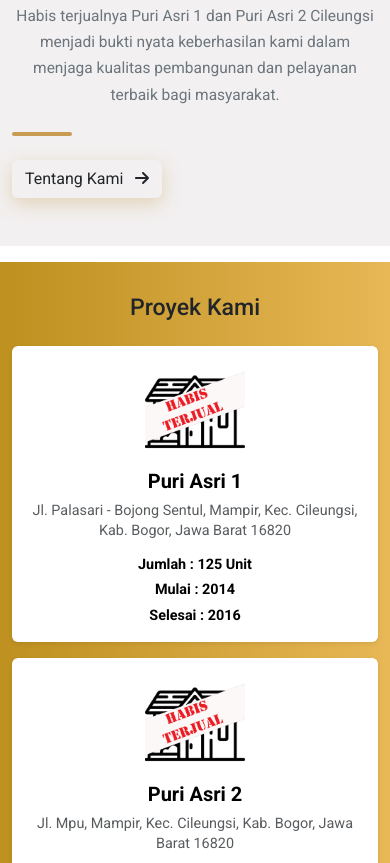
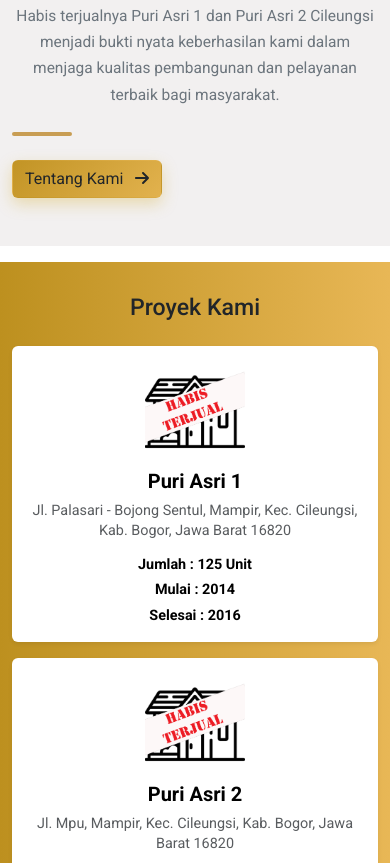
Before and after one commit to danufirmansyah/puriasri3, a plain HTML site: page index.html in a window 390 px wide. Shown: the part 1379-2242 px from the top of the page. Drawn offline with nearby package versions, Linux system fonts and the light colour scheme.

Commit message:
Add new images and update image references; enhance button styles and responsiveness in CSS

```diff
--- a/index.html
+++ b/index.html
@@ -432,8 +432,8 @@
           <!-- ITEM 3 -->
           <div class="marquee-item">
             <div class="card bg-awward shadow-img award-card">
-              <button class="btn btn-transparent" onclick="modalImageHouse('3.jpeg')">
-                <img src="assets/3.jpeg" class="card-img-top" alt="Penghargaan 3">
+              <button class="btn btn-transparent" onclick="modalImageHouse('3.jpg')">
+                <img src="assets/3.jpg" class="card-img-top" alt="Penghargaan 3">
               </button>
               <div class="card-body text-center">
                 <p class="card-title fw-bold text-white">Pembiayaan Komersial Terbaik</p>
@@ -495,8 +495,8 @@
           <!-- ITEM 3 -->
           <div class="marquee-item">
             <div class="card bg-awward shadow-img award-card">
-              <button class="btn btn-transparent" onclick="modalImageHouse('3.jpeg')">
-                <img src="assets/3.jpeg" class="card-img-top" alt="Penghargaan 3">
+              <button class="btn btn-transparent" onclick="modalImageHouse('3.jpg')">
+                <img src="assets/3.jpg" class="card-img-top" alt="Penghargaan 3">
               </button>
               <div class="card-body text-center">
                 <p class="card-title fw-bold text-white">Pembiayaan Komersial Terbaik</p>
--- a/style.css
+++ b/style.css
@@ -920,25 +920,33 @@ nav .navbar-collapse ul li a{
 }
 
 /* BUTTON */
+/* Tombol Tentang Kami - Gold */
 .btn-custom-lp-about {
-  display: inline-flex;
-  align-items: center;
-  gap: 6px;
-  padding: 10px 22px;
-  background-color: #c89d53;
-  color: #fff;
+  background: linear-gradient(135deg, #c29425, #e2b24e);
+  color: #1a1a1a;
   font-weight: 600;
-  border-radius: 999px;
-  text-decoration: none;
-  box-shadow: 0 6px 18px rgba(200,157,83,.35);
-  transition: all .25s ease;
+  padding: 12px 28px;
+  border-radius: 30px;
+  border: none;
+  transition: all 0.3s ease;
+  box-shadow: 0 6px 15px rgba(212, 175, 55, 0.35);
 }
 
 .btn-custom-lp-about:hover {
-  background-color: #b8893f;
+  background: linear-gradient(135deg, #c29425, #e2b24e);
+  color: #000;
   transform: translateY(-2px);
-  box-shadow: 0 10px 26px rgba(200,157,83,.45);
+  box-shadow: 0 10px 20px rgba(212, 175, 55, 0.45);
 }
+
+.btn-custom-lp-about i {
+  transition: transform 0.3s ease;
+}
+
+.btn-custom-lp-about:hover i {
+  transform: translateX(4px);
+}
+
 
 /* RESPONSIVE */
 @media (max-width: 768px) {
@@ -954,3 +962,8 @@ nav .navbar-collapse ul li a{
     justify-content: center;
   }
 }
+
+html, body {
+  max-width: 100%;
+  overflow-x: hidden;
+}
```
Also changed, not shown: assets/2.jpg, assets/3(1).jpeg (renamed from assets/3.jpeg), assets/3.jpg (added).
